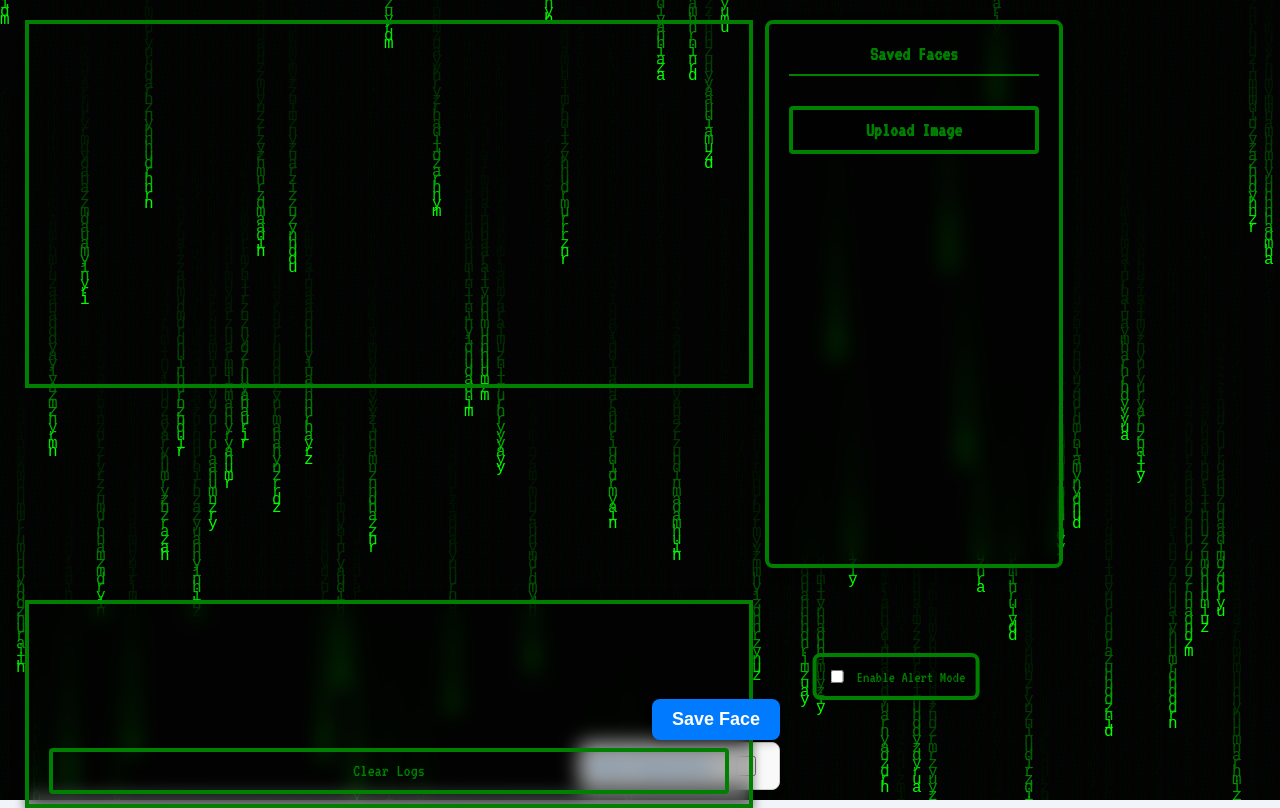
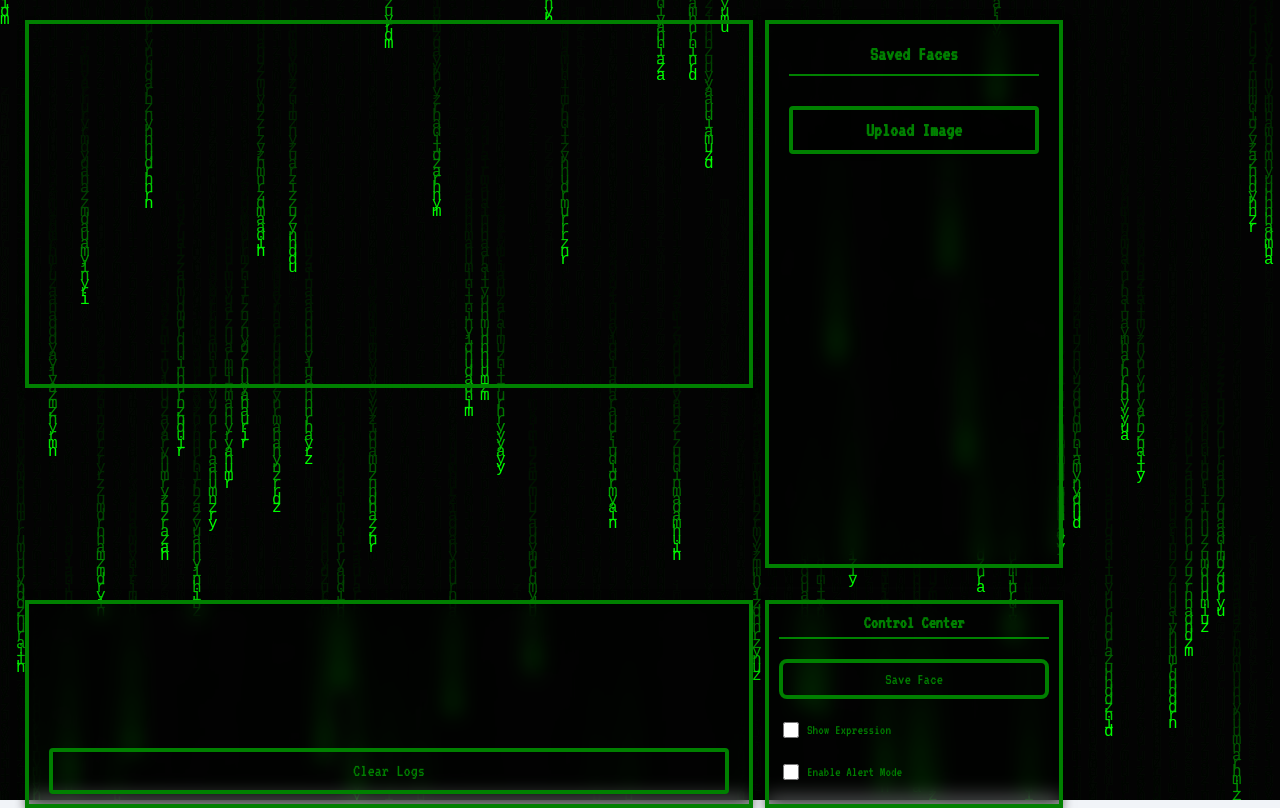
Before and after one commit to zenodevelops/VisageAI, a plain HTML site: page index.html in a window 1280 px wide. Drawn offline with nearby package versions, Linux system fonts and the light colour scheme; no server answers.

Commit message:
added a Control center

```diff
--- a/index.html
+++ b/index.html
@@ -13,14 +13,6 @@
   <canvas id="matrix"></canvas>
   <video id="video" width="720" height="560" autoplay muted></video>
 
-  <!-- Alert Mode Toggle -->
-  <div id="alertModeToggle">
-    <input type="checkbox" id="alertModeCheckbox">
-    <label for="alertModeCheckbox">Enable Alert Mode</label>
-  </div>
-
-  <button id="saveFaceBtn">Save Face</button>
-
   <!-- Saved Faces Section -->
   <div id="savedFaces">
     <h3>Saved Faces</h3>
@@ -28,12 +20,19 @@
     <button id="uploadImageBtn">Upload Image</button>
   </div>
 
-  <!-- Start: Facial Expression Toggle -->
-  <div id="toggleSwitchContainer">
-    <span id="toggleLabel">Show Expression</span>
-    <input id="toggleSwitch" type="checkbox">
+  <!-- Control Center Section -->
+  <div id="controlCenter">
+    <h3>Control Center</h3>
+    <button id="saveFaceBtn">Save Face</button>
+    <div>
+      <input id="toggleSwitch" type="checkbox">
+      <label for="toggleSwitch">Show Expression</label>
+    </div>
+    <div>
+      <input id="alertModeCheckbox" type="checkbox">
+      <label for="alertModeCheckbox">Enable Alert Mode</label>
+    </div>
   </div>
-  <!-- End: Facial Expression Toggle -->
 
   <!-- Logs Container -->
   <div id="alertModeContainer">
--- a/style.css
+++ b/style.css
@@ -44,7 +44,6 @@ canvas {
   background-color: rgba(0, 0, 0, 0.3); /* Semi-transparent base */
   backdrop-filter: blur(10px); /* Add blur effect */
   border: 4px solid green; /* Thick green border */
-  border-radius: 8px; /* Slightly rounded corners */
   box-shadow: 0 4px 10px rgba(0, 0, 0, 0.5); /* Subtle shadow for depth */
   color: green; /* Set text color to green */
   font-family: 'VT323', monospace; /* Retro computer font */
@@ -86,29 +85,6 @@ canvas {
   box-shadow: 0 4px 8px rgba(0, 255, 0, 0.5); /* Green shadow on hover */
 }
 
-/* Save Face Button */
-#saveFaceBtn {
-  position: absolute;
-  top: calc(100vh - 60px); /* Adjust the vertical positioning to just above the dialog */
-  right: 500px; /* Align it to match the toggleSwitchContainer's position */
-  transform: translateY(-100%); /* Adjust for height of the button itself */
-  padding: 10px 20px;
-  font-size: 18px;
-  font-weight: bold;
-  color: #fff;
-  background-color: #007BFF;
-  border: none;
-  border-radius: 8px;
-  cursor: pointer;
-  box-shadow: 0 4px 8px rgba(0, 0, 0, 0.2);
-  transition: background-color 0.3s ease, box-shadow 0.3s ease;
-  z-index: 1001; /* Ensure it is above the toggleSwitchContainer */
-}
-
-#saveFaceBtn:hover {
-  background-color: #0056b3;
-  box-shadow: 0 6px 12px rgba(0, 0, 0, 0.3);
-}
 
 /* Video Section */
 #video {
@@ -199,34 +175,6 @@ h1 {
     height: 40px;
   }
 }
-
-/*start - toggle for expression */
-#toggleSwitchContainer {
-  position: absolute;
-  bottom: 10px;
-  right:500px; /* Positioned to the left of the log box */
-  display: flex;
-  align-items: center;
-  gap: 10px;
-  background-color: #f9f9f9;
-  padding: 10px;
-  border: 1px solid #ccc;
-  border-radius: 8px;
-  box-shadow: 0 4px 6px rgba(0, 0, 0, 0.1);
-  z-index: 1000;
-}
-
-#toggleLabel {
-  font-size: 16px;
-  color: #007BFF;
-}
-
-#toggleSwitch {
-  width: 40px;
-  height: 20px;
-  cursor: pointer;
-}
-/*end - toggle for expression */
 
 
 
@@ -408,29 +356,67 @@ h1 {
   border-radius: 4px; /* Rounded corners for the track */
 }
 
+#controlCenter {
+  position: absolute;
+  top: calc(20px + 560px + 20px); /* Align below the Saved Faces container */
+  left: calc(25px + 720px + 20px); /* Align with the Saved Faces container */
+  width: 270px; /* Same width as Saved Faces */
+  height: 180px; /* Fixed height */
+  background-color: rgba(0, 0, 0, 0.3); /* Semi-transparent background */
+  backdrop-filter: blur(10px); /* Add blur effect */
+  border: 4px solid green; /* Bold green border */
+  box-shadow: 0 4px 10px rgba(0, 0, 0, 0.5); /* Subtle shadow for depth */
+  padding: 10px; /* Reduce padding to save space */
+  display: flex;
+  flex-direction: column;
+  gap: 20px; /* Reduce space between child elements */
+  overflow-y: hidden; /* Prevent content overflow */
+  z-index: 2; /* Ensure it's on top */
+}
 
-#alertModeToggle {
-  position: absolute;
-  top: calc(100vh - 100px); /* Adjust to place it above the Save Face button */
-  left: 70%; /* Center horizontally relative to the container */
-  transform: translate(-50%, -100%); /* Center horizontally and move it just above the button */
+#controlCenter h3 {
+  font-size: 18px; /* Slightly smaller font */
+  font-weight: bold;
+  text-align: center;
+  color: green;
+  font-family: 'VT323', monospace; /* Retro font */
+  margin: 0; /* Remove bottom margin */
+  border-bottom: 2px solid rgba(0, 255, 0, 0.5); /* Light green underline */
+  padding-bottom: 5px; /* Reduce padding below the text */
+}
+
+#controlCenter button {
+  padding: 8px; /* Reduce padding */
+  font-size: 16px; /* Slightly smaller font size */
+  font-family: 'VT323', monospace; /* Retro font */
+  color: green;
+  background-color: transparent;
+  border: 4px solid green; /* Bold green border */
+  border-radius: 8px;
+  cursor: pointer;
+  text-align: center;
+  transition: transform 0.2s ease, box-shadow 0.2s ease;
+}
+
+#controlCenter button:hover {
+  transform: scale(1.05);
+  box-shadow: 0 4px 10px rgba(0, 255, 0, 0.5); /* Add green glow on hover */
+}
+
+#controlCenter div {
   display: flex;
   align-items: center;
-  gap: 10px;
-  background-color: rgba(0, 0, 0, 0.5); /* Semi-transparent background */
-  padding: 10px;
-  border: 4px solid green; /* Bold green border */
-  border-radius: 8px;
-  box-shadow: 0 4px 6px rgba(0, 0, 0, 0.2); /* Add subtle shadow */
-  z-index: 1001; /* Ensure it appears above other elements */
+  gap: 5px; /* Reduce gap between checkbox and label */
 }
 
-#alertModeToggle input {
-  cursor: pointer;
+#controlCenter label {
+  font-size: 14px; /* Slightly smaller font */
+  color: green;
+  font-family: 'VT323', monospace;
 }
 
-#alertModeToggle label {
-  font-size: 16px;
-  color: green; /* Match the design theme */
-  font-family: 'VT323', monospace; /* Apply retro font */
+#controlCenter input {
+  cursor: pointer;
+  width: 16px; /* Slightly smaller size */
+  height: 16px; /* Slightly smaller size */
 }
```
